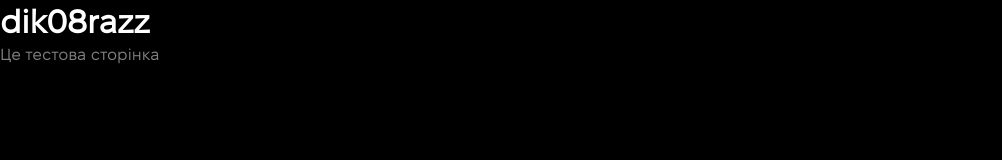
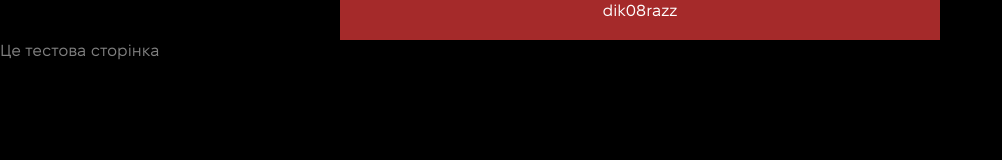
Before and after one commit to dik08razz/dik08razz.github.io, a plain HTML site: page index.html in a window 1280 px wide. Shown: the whole page, without its empty margins (0-1002 px from the left). Drawn offline with Linux system fonts and the light colour scheme.

Commit message:
22112022-3

```diff
--- a/index.html
+++ b/index.html
@@ -7,10 +7,12 @@
     <link rel="icon" type="image/png" href="./res/icon/favicon.png">
     <link rel="apple-touch-icon" href="./res/icon/favicon.png">
     <meta name="viewport" content="initial-scale=1, maximum-scale=1, user-scalable=no, minimal-ui">
-    <title>Dik08razz page</title>
+    <title>dik08razz</title>
 </head>
 <body>
-    <h1>dik08razz</h1>
+    <div class="header">
+        dik08razz
+    </div>
     <p style="color: gray;">Це тестова сторінка</p>
 </body>
 </html>
--- a/res/css/main.css
+++ b/res/css/main.css
@@ -16,3 +16,12 @@
     color: white;
     font-family: 'MacPawFixelDisplayRegular';
 }
+
+.header {
+    background-color: brown;
+    text-align: center;
+    width: 600px;
+    height: 40px;
+    margin-left: auto;
+    margin-right: auto;
+}
```
